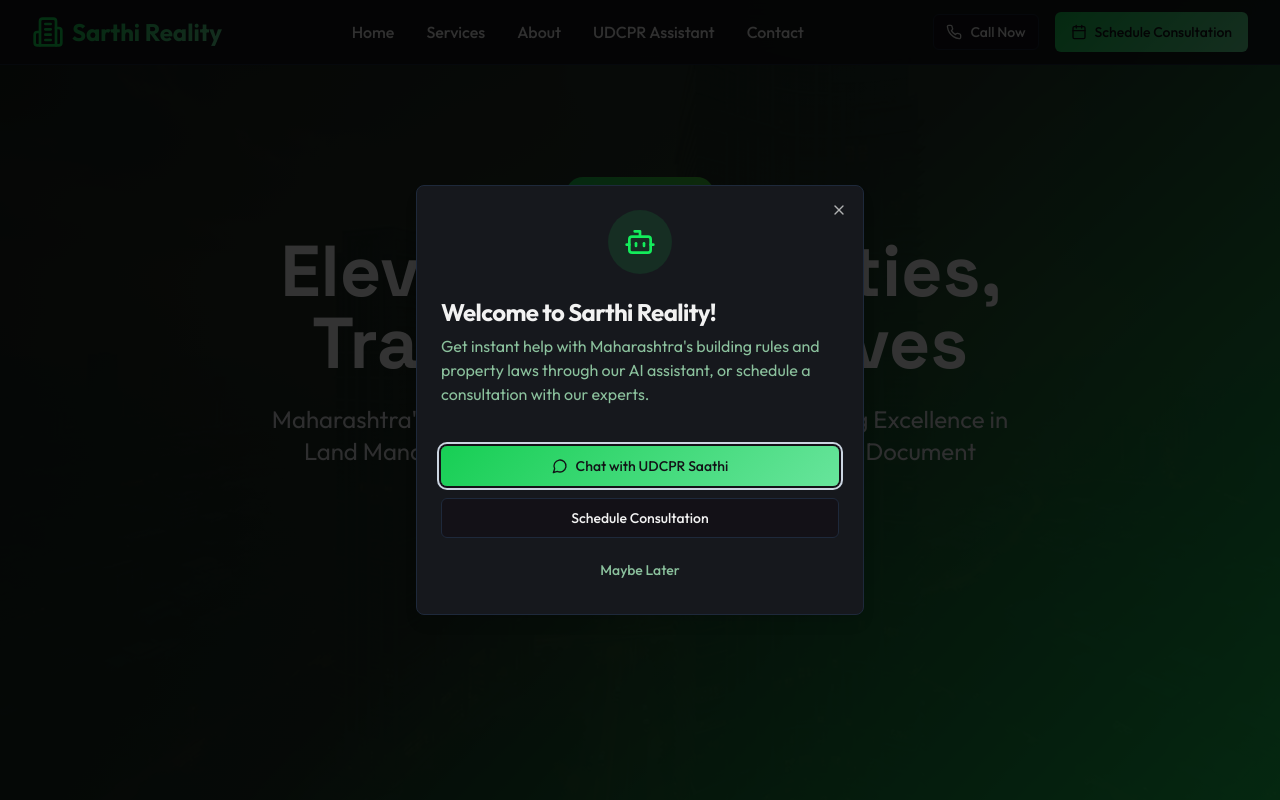
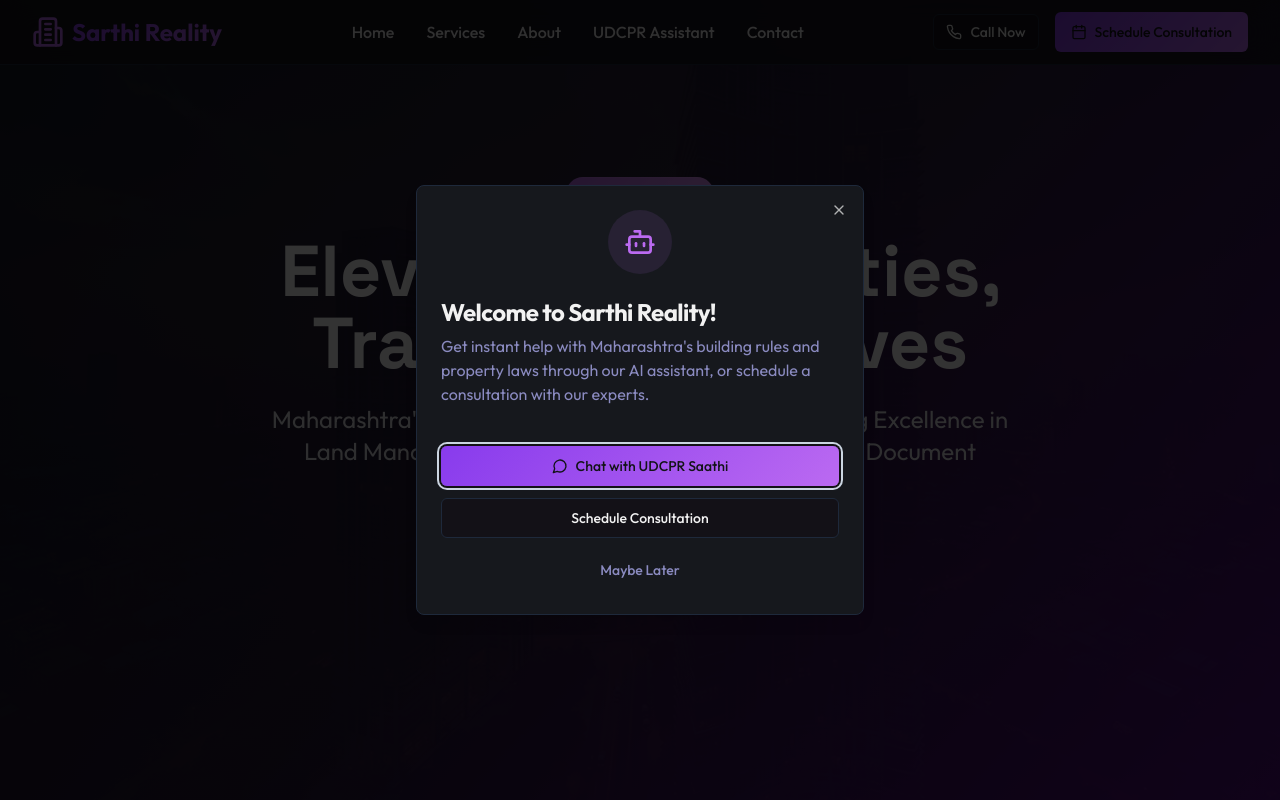
Before and after one commit to Abhishekk-619/sarthi-reimagined-spaces, a React (Vite) app: page / in a window 1280 px wide. Shown: the top 800 px of the page. Built offline with nearby package versions, Linux system fonts and the light colour scheme; a web font is replaced by a local one.

Commit message:
Update color theme to match Super.ai
Updated the website's color theme to mirror the design of https://super.ai/platform/architecture.

```diff
--- a/src/index.css
+++ b/src/index.css
@@ -10,26 +10,26 @@
     --background: 0 0% 100%;
     --foreground: 260 15% 15%;
 
-    /* Sustainable Green Brand Colors - Environmental & Development */
-    --primary: 140 80% 45%;   /* Forest green */
-    --primary-glow: 145 70% 65%;
-    --primary-dark: 140 90% 35%;
+    /* Super.AI Inspired Purple/Violet Brand Colors */
+    --primary: 266 83% 58%;   /* Vibrant purple */
+    --primary-glow: 276 83% 68%;
+    --primary-dark: 256 83% 48%;
 
     /* Accent colors */
-    --secondary: 30 15% 20%; /* Earth brown */
-    --accent: 110 60% 50%;    /* Fresh lime green */
+    --secondary: 240 20% 20%; /* Dark blue-gray */
+    --accent: 286 83% 78%;    /* Bright violet */
     --muted: 140 20% 96%;
 
-    /* Sustainable gradients */
-    --gradient-primary: linear-gradient(135deg, hsl(140, 80%, 45%), hsl(145, 70%, 65%));
-    --gradient-hero: linear-gradient(135deg, hsl(30, 15%, 20%) 0%, hsl(140, 25%, 25%) 50%, hsl(140, 80%, 45%) 100%);
-    --gradient-card: linear-gradient(135deg, hsl(0, 0%, 100%) 0%, hsl(140, 15%, 98%) 100%);
-    --gradient-accent: linear-gradient(135deg, hsl(140, 80%, 45%), hsl(110, 60%, 50%));
+    /* Super.AI Tech Gradients */
+    --gradient-primary: linear-gradient(135deg, hsl(266, 83%, 58%), hsl(276, 83%, 68%));
+    --gradient-hero: linear-gradient(135deg, hsl(220, 40%, 12%) 0%, hsl(266, 50%, 20%) 50%, hsl(276, 83%, 28%) 100%);
+    --gradient-card: linear-gradient(135deg, hsl(0, 0%, 100%) 0%, hsl(276, 15%, 98%) 100%);
+    --gradient-accent: linear-gradient(135deg, hsl(276, 83%, 68%), hsl(286, 83%, 78%));
 
-    /* Green shadows */
-    --shadow-luxury: 0 25px 50px -12px hsl(140 80% 45% / 0.25);
-    --shadow-card: 0 10px 30px -5px hsl(140 80% 45% / 0.1);
-    --shadow-glow: 0 0 40px hsl(145 70% 65% / 0.3);
+    /* Purple/Violet shadows */
+    --shadow-luxury: 0 25px 50px -12px hsl(266 83% 58% / 0.25);
+    --shadow-card: 0 10px 30px -5px hsl(266 83% 58% / 0.1);
+    --shadow-glow: 0 0 40px hsl(276 83% 68% / 0.3);
 
     /* Smooth transitions */
     --transition-luxury: all 0.4s cubic-bezier(0.4, 0, 0.2, 1);
@@ -81,14 +81,14 @@
     --background: 260 15% 8%;
     --foreground: 0 0% 95%;
 
-    /* Enhanced green primary for dark mode */
-    --primary: 140 85% 50%;
-    --primary-glow: 145 75% 70%;
-    --primary-dark: 140 90% 40%;
+    /* Enhanced purple/violet primary for dark mode */
+    --primary: 276 83% 68%;
+    --primary-glow: 286 83% 78%;
+    --primary-dark: 266 83% 58%;
 
-    /* Dark theme green gradients */
-    --gradient-hero: linear-gradient(135deg, hsl(140, 15%, 8%) 0%, hsl(140, 25%, 15%) 50%, hsl(140, 80%, 45%) 100%);
-    --gradient-card: linear-gradient(135deg, hsl(140, 15%, 10%) 0%, hsl(140, 20%, 12%) 100%);
+    /* Dark theme purple gradients */
+    --gradient-hero: linear-gradient(135deg, hsl(220, 40%, 8%) 0%, hsl(266, 40%, 15%) 50%, hsl(276, 83%, 28%) 100%);
+    --gradient-card: linear-gradient(135deg, hsl(240, 15%, 10%) 0%, hsl(266, 20%, 12%) 100%);
 
     --card: 224 12% 10%;
     --card-foreground: 0 0% 95%;
@@ -98,14 +98,14 @@
 
     --primary-foreground: 224 12% 8%;
 
-    --secondary: 30 25% 25%;
-    --secondary-foreground: 140 85% 85%;
+    --secondary: 240 25% 25%;
+    --secondary-foreground: 276 83% 85%;
 
-    --muted: 140 20% 15%;
-    --muted-foreground: 140 30% 65%;
+    --muted: 240 20% 15%;
+    --muted-foreground: 240 30% 65%;
 
-    --accent: 110 75% 60%;
-    --accent-foreground: 140 25% 15%;
+    --accent: 286 83% 78%;
+    --accent-foreground: 240 25% 15%;
 
     --destructive: 0 62.8% 30.6%;
     --destructive-foreground: 210 40% 98%;
```
